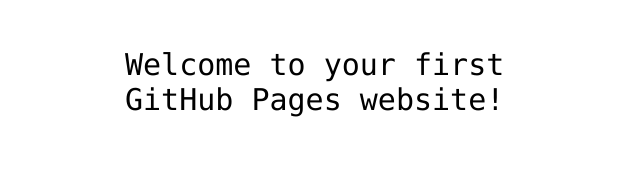
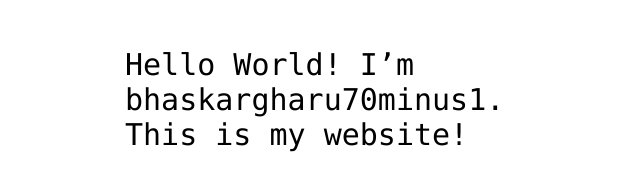
Before and after one commit to bhaskargharu1699/bhaskargharu1699.github.io, a plain HTML site: page index.html in a window 1280 px wide. Shown: the part 341-532 px from the top of the page, without its empty margins (315-955 px from the left). Drawn offline with Linux system fonts and the light colour scheme.

Commit message:
username added to webpage in index.html

```diff
--- a/index.html
+++ b/index.html
@@ -12,7 +12,7 @@
 <img src="https://octodex.github.com/images/daftpunktocat-thomas.gif" id="octocat" alt="octocat-gif" />
 
 <!-- Change this code here by copy and pasting your template on line 15 -->
-<p>Welcome to your first GitHub Pages website!</p>
+<p>Hello World! I’m bhaskargharu70minus1. This is my website!</p>
 
 </body>
 </html>
```
